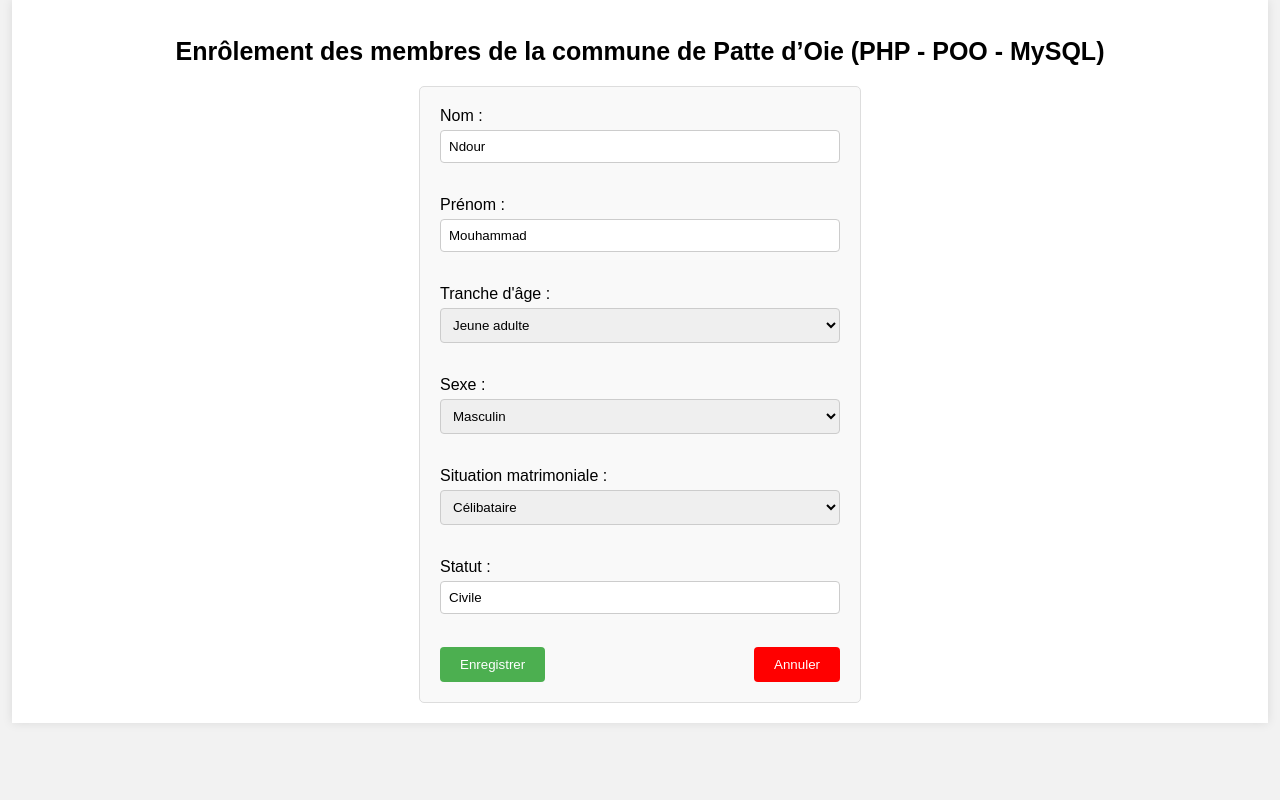
After one commit to ndourmouhammad/Enr-lement-des-membres-de-la-commune, a PHP site: page /update.php?matricule=MAT001 in a window 1280 px wide. The commit adds this page. Run offline with PHP 8.4, Linux system fonts and the light colour scheme; data comes from the database, SQL or seed files in the repository.

Commit message:
fonctionnalité de modification des membres

```diff
--- a/crud.interface.php
+++ b/crud.interface.php
@@ -1,7 +1,7 @@
 <?php
 interface Icrud{
     public function create($matricule, $nom, $prenom, $trancheAge, $sexe, $situationMatrimoniale, $statut);
-    public function update();
+    public function update($matricule, $nom, $prenom, $trancheAge, $sexe, $situationMatrimoniale, $statut);
     public function delete();
     public function read();
     public function afficherDetails($matricule);
--- a/index.php
+++ b/index.php
@@ -43,7 +43,7 @@ require_once("config.php");
 
 
                     <!-- Nous allons mettre la matricule de chaque membre dans ce lien -->
-                    <td><a href="modifier.php?matricule=<?= $result['matricule'] ?>"><img src="images/pen.svg"></a></td>
+                    <td><a href="update.php?matricule=<?= $result['matricule'] ?>"><img src="images/pen.svg"></a></td>
                     <td><a href="read.php?matricule=<?= $result['matricule'] ?>"><img src="images/detail.svg"></a></td>
                     <td><a href="supprimer.php?matricule=<?= $result['matricule'] ?>"><img src="images/trash.svg"></a></td>
 
--- a/membre.class.php
+++ b/membre.class.php
@@ -128,8 +128,22 @@ class Membre implements Icrud
         die("Erreur !: " . $erreur->getMessage() . "<br/>");
      }
     }
-    public function update()
+    public function update($matricule, $nom, $prenom, $trancheAge, $sexe, $situationMatrimoniale, $statut)
     {
+        $sql = "UPDATE membre SET nom = :nom, prenom = :prenom, trancheAge = :trancheAge, sexe = :sexe, situationMatrimoniale = :situationMatrimoniale, statut = :statut WHERE matricule = :matricule";
+
+        $req = $this->cnx->prepare($sql);
+        $req->bindValue(':matricule', $matricule);
+        $req->bindValue(':nom', $nom);
+        $req->bindValue(':prenom', $prenom);
+        $req->bindValue(':trancheAge', $trancheAge);
+        $req->bindValue(':sexe', $sexe);
+        $req->bindValue(':situationMatrimoniale', $situationMatrimoniale);
+        $req->bindValue(':statut', $statut);
+        $req->execute();
+
+        header("location: index.php");
+        exit();
 
     }
     public function delete()
--- /dev/null
+++ b/update.php
@@ -0,0 +1,92 @@
+<?php
+require_once("config.php");
+
+$matricule = $_GET['matricule'];
+
+if ($_SERVER["REQUEST_METHOD"] == "POST") {
+    // Récupérer les valeurs soumises par le formulaire
+    $nom = htmlspecialchars($_POST['nom']);
+    $prenom = htmlspecialchars($_POST['prenom']);
+    $trancheAge = htmlspecialchars($_POST['trancheAge']);
+    $sexe = htmlspecialchars($_POST['sexe']);
+    $situationMatrimoniale = htmlspecialchars($_POST['situationMatrimoniale']);
+    $statut = htmlspecialchars($_POST['statut']);
+
+    if ($matricule != "" && $nom != "" && $prenom != "" && $prenom != "" && $trancheAge != "" && $sexe != "" && $situationMatrimoniale != "" && $statut != "") {
+        $membre->update($matricule, $nom, $prenom, $trancheAge, $sexe, $situationMatrimoniale, $statut);
+    }
+}
+
+
+
+$sql = "SELECT * FROM membre WHERE matricule = :matricule";
+$req = $cnx->prepare($sql);
+$req->bindValue(':matricule', $matricule);
+$req->execute();
+$membres = $req->fetch(PDO::FETCH_OBJ);
+
+
+?>
+
+</html>
+<!DOCTYPE html>
+<html lang="en">
+
+<head>
+    <meta charset="UTF-8">
+    <meta http-equiv="X-UA-Compatible" content="IE=edge">
+    <meta name="viewport" content="wmatriculeth=device-wmatriculeth, initial-scale=1.0">
+    <title>Enrollement d'un membre</title>
+    <link rel="stylesheet" href="style.css">
+</head>
+
+<body>
+    <div class="container">
+        <h1>
+            Enrôlement des membres de la commune de Patte d’Oie
+            (PHP - POO - MySQL)
+        </h1>
+
+        <form action="" method="POST">
+            <label for="nom">Nom :</label>
+            <input type="text" id="nom" name="nom" value="<?= $membres->nom ?>" required><br><br>
+
+            <label for="prenom">Prénom :</label>
+            <input type="text" id="prenom" name="prenom" value="<?= $membres->prenom ?>" required><br><br>
+
+            <label for="trancheAge">Tranche d'âge :</label>
+            <select id="trancheAge" name="trancheAge">
+                <option value="Enfant" <?= ($membres->trancheAge == "Enfant") ? "selected" : "" ?>>Enfant</option>
+                <option value="Jeune adulte" <?= ($membres->trancheAge == "Jeune adulte") ? "selected" : "" ?>>Jeune adulte</option>
+                <option value="Adulte" <?= ($membres->trancheAge == "Adulte") ? "selected" : "" ?>>Adulte</option>
+                <option value="Personne âgée" <?= ($membres->trancheAge == "Personne âgée") ? "selected" : "" ?>>Personne âgée</option>
+            </select><br><br>
+
+            <label for="sexe">Sexe :</label>
+            <select id="sexe" name="sexe">
+                <option value="M" <?= ($membres->sexe == "M") ? "selected" : "" ?>>Masculin</option>
+                <option value="F" <?= ($membres->sexe == "F") ? "selected" : "" ?>>Féminin</option>
+            </select><br><br>
+
+            <label for="situationMatrimoniale">Situation matrimoniale :</label>
+            <select id="situationMatrimoniale" name="situationMatrimoniale">
+                <option value="Célibataire" <?= ($membres->situationMatrimoniale == "Célibataire") ? "selected" : "" ?>>Célibataire</option>
+                <option value="Marié(e)" <?= ($membres->situationMatrimoniale == "Marié(e)") ? "selected" : "" ?>>Marié(e)</option>
+                <option value="Divorcé(e)" <?= ($membres->situationMatrimoniale == "Divorcé(e)") ? "selected" : "" ?>>Divorcé(e)</option>
+                <option value="Veuf/Veuve" <?= ($membres->situationMatrimoniale == "Veuf/Veuve") ? "selected" : "" ?>>Veuf/Veuve</option>
+            </select><br><br>
+
+            <label for="statut">Statut :</label>
+            <input type="text" id="statut" name="statut" value="<?= $membres->statut ?>"><br><br>
+
+            <div class="confirm">
+                <button type="submit">Enregistrer</button>
+                <button type="cancel"> <a href="index.php"> Annuler</a></button>
+            </div>
+
+        </form>
+
+    </div>
+</body>
+
+</html>
```
